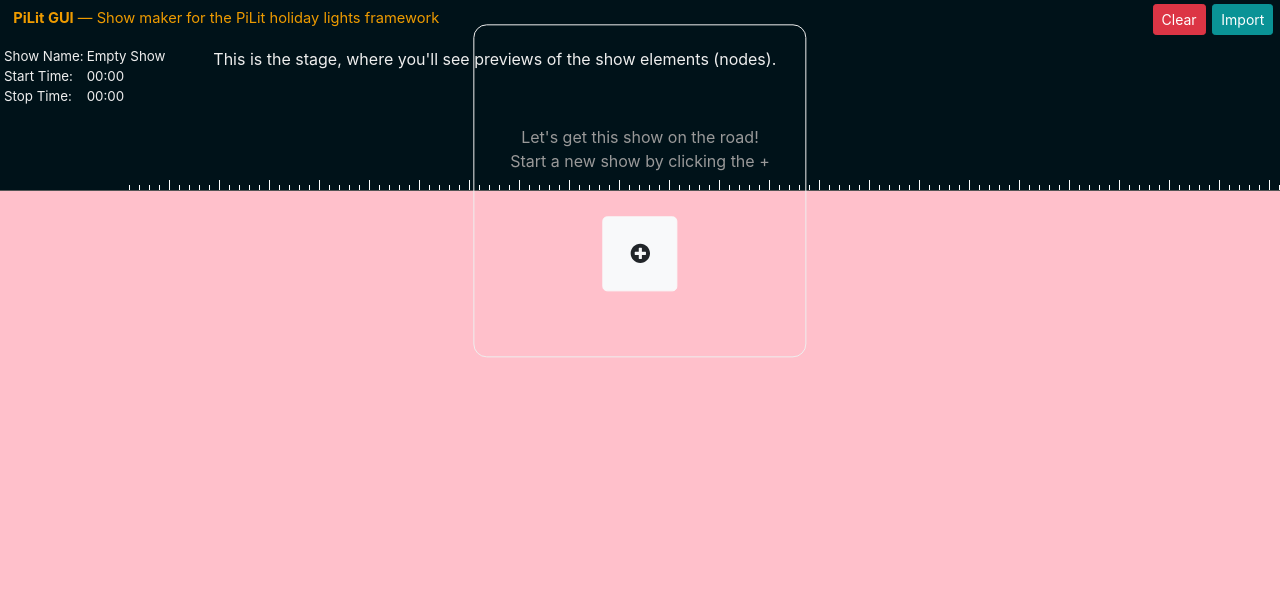
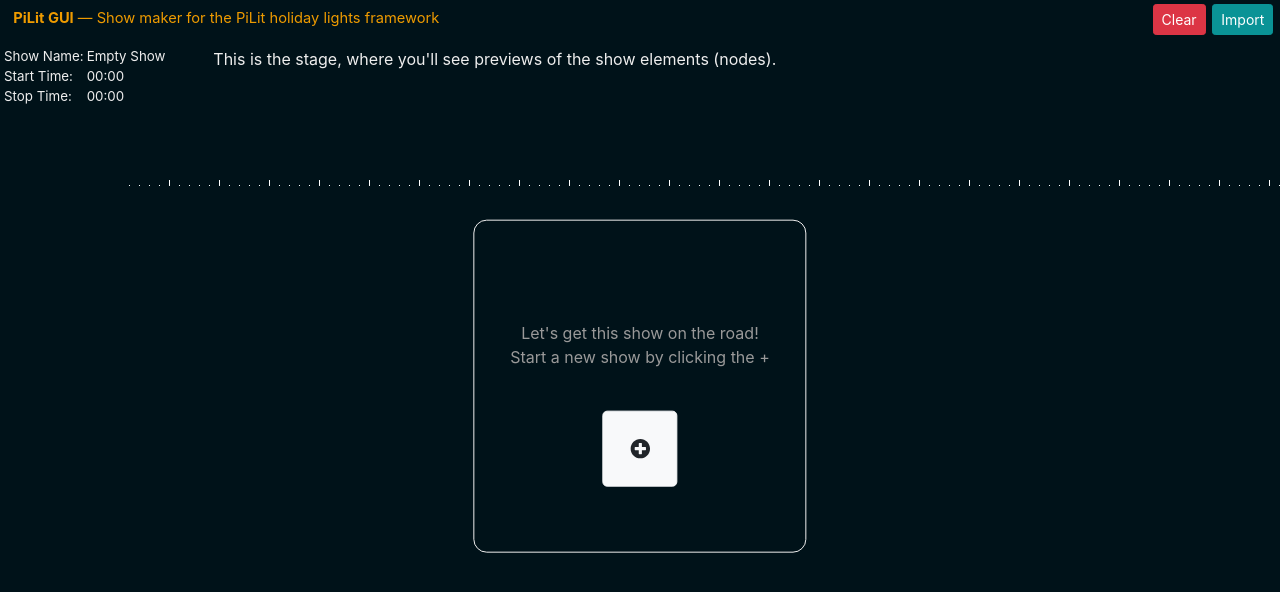
Before and after one commit to skypanther/PiLit, a React (Vite) app in the folder pilitgui/: page / in a window 1280 px wide. Shown: the top 592 px of the page. Built offline with nearby package versions, Linux system fonts and the light colour scheme.

Commit message:
css changes

```diff
--- a/pilitgui/public/app.css
+++ b/pilitgui/public/app.css
@@ -28,9 +28,19 @@ html {
   /* background-color: #999; */
 }
 
+.App {
+  position: fixed;
+  /* height: 100vw; */
+  width: 100vw;
+}
+
 #contents-wrapper {
-  /* margin-top: 0; */
-  /* background-color: var(--rich-black-fogra-29); */
+  /* This is totally stupid to calculate this way but I can't get it to scroll vertically without doing so */
+  max-height: 55%; /* calc(40% + 130pt) */
+  overflow-x: scroll;
+  overflow-y: auto;
+  position: relative;
+  top: 100pt;
 }
 
 #app-title-bar {
@@ -62,7 +72,7 @@ html {
 #show-timeline-wrapper {
   margin: 0;
   /* height: 25pt; */
-  width: 10000px;
+  min-width: 10000pt;
   left: 0;
   border-bottom: 1px solid var(--medium-gray);
   background: var(--rich-black-fogra-29);
@@ -82,7 +92,7 @@ html {
 }
 
 #stage-wrapper {
-  min-height: 100pt;
+  height: 100pt;
   background-color: var(--rich-black-fogra-29);
   color: var(--light-gray);
 }
@@ -112,7 +122,7 @@ html {
   font-size: 8pt;
 }
 .timelinebar-right-col {
-  width: 100%;
+  /* width: 100%; */
   height: 10px;
   margin-left: 90pt;
   padding: 0;
@@ -134,10 +144,8 @@ html {
   vertical-align: middle;
   justify-content: center;
   position: absolute;
-  top: 50%;
   left: 50%;
-  margin-right: -50%;
-  transform: translate(-50%, -50%);
+  transform: translate(-50%, 50%);
 }
 .emptyshow-wrapper p {
   margin-top: 75pt;
@@ -186,7 +194,7 @@ html {
 .channel-outer-wrapper {
   margin: 0;
   padding: 0;
-  /* width: 10000px; */
+  width: 10000px;
   height: 60pt;
   background-color: var(--rich-black-fogra-29);
   border-bottom: 1px solid var(--medium-gray);
--- a/pilitgui/src/App.js
+++ b/pilitgui/src/App.js
@@ -230,15 +230,16 @@ class App extends Component {
   };
 
   render() {
-    var channels;
+    var channels = null;
     var addNewChannel = null;
+    var emptyShow = null;
     if (this.state.channels.length > 0) {
       channels = this.state.channels;
       addNewChannel = (
         <AddChannel handleAddNewChannel={this.handleAddChannel} />
       );
     } else {
-      channels = <EmptyShow handleAddNewChannel={this.handleAddChannel} />;
+      emptyShow = <EmptyShow handleAddNewChannel={this.handleAddChannel} />;
     }
 
     return (
@@ -269,31 +270,17 @@ class App extends Component {
               <Stage show={this.state.show} />
             </Col>
           </Row>
-        </Container>
-        <Container
-          fluid="true"
-          style={{
-            backgroundColor: "pink",
-            height: "100%",
-            width: "100%",
-            position: "absolute",
-            top: "135pt",
-          }}
-        >
-          <Row>
-            <Col>
-              <TimeLineBar
-                show={this.state.show}
-                saveShowTimes={this.saveShowTimes}
-              />
-            </Col>
-          </Row>
           <Row>
             <Col>
               <div id="contents-wrapper">
+                <TimeLineBar
+                  show={this.state.show}
+                  saveShowTimes={this.saveShowTimes}
+                />
                 {channels}
                 {addNewChannel}
               </div>
+              {emptyShow}
             </Col>
           </Row>
         </Container>
```
